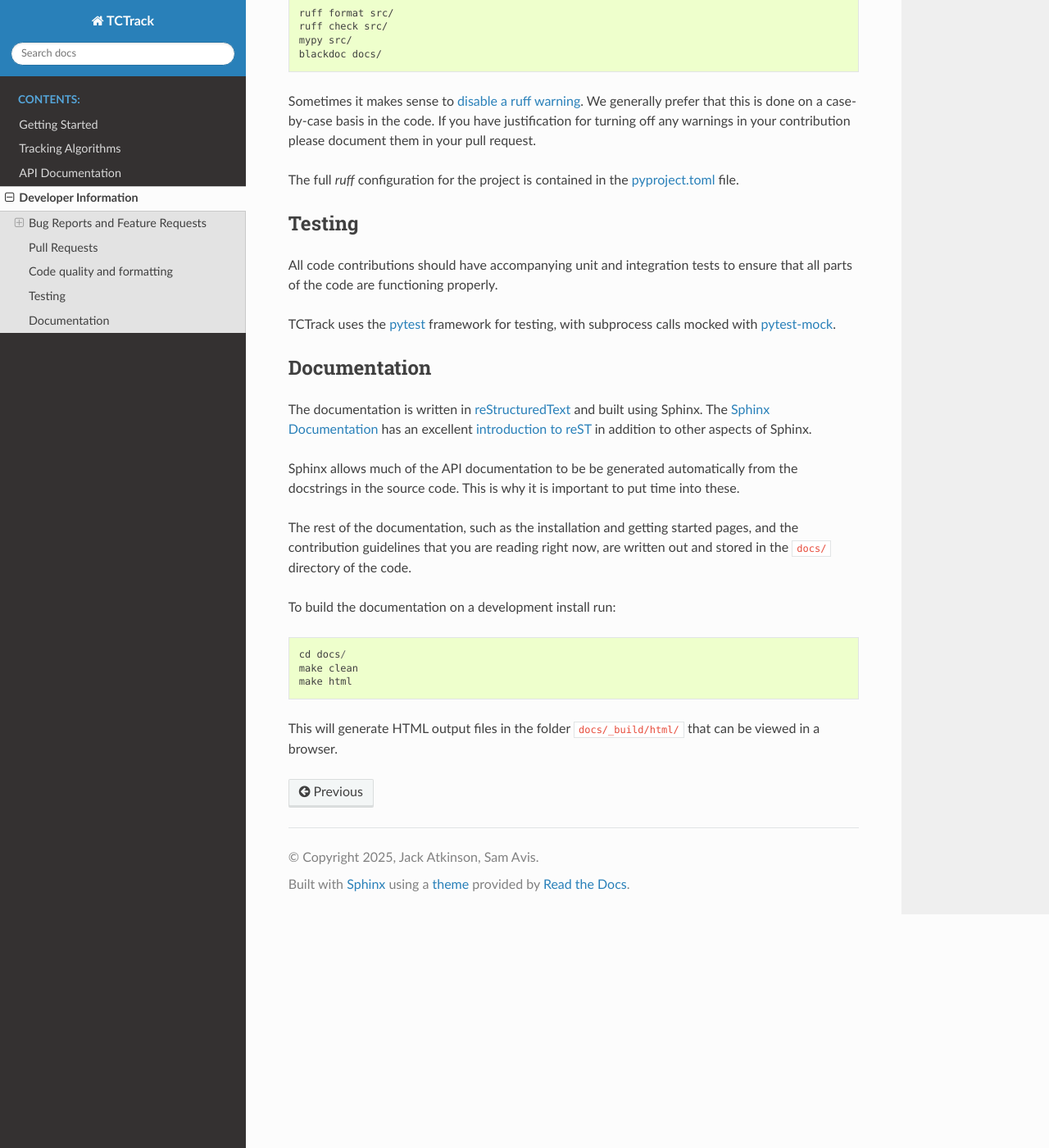
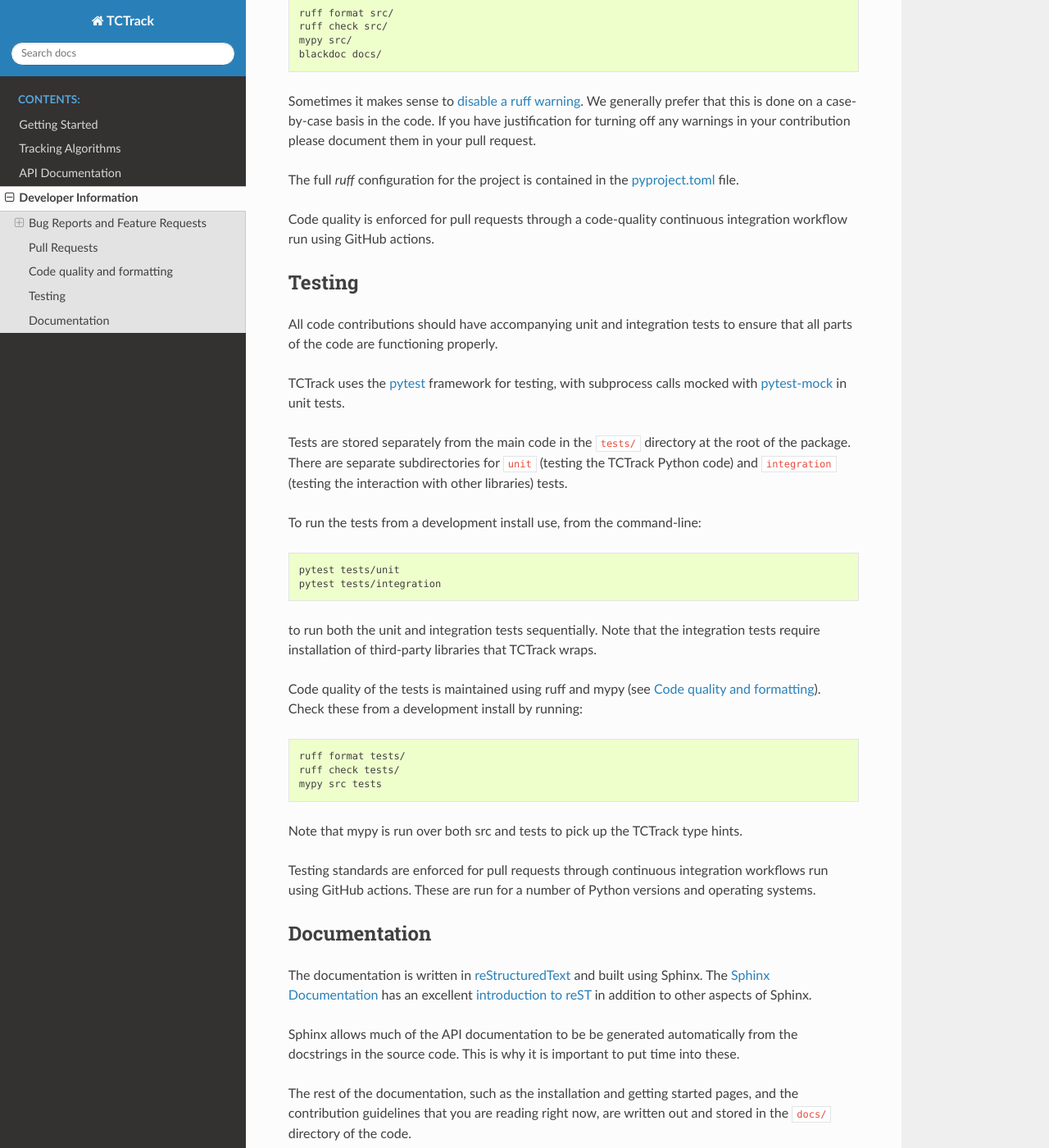
Before and after one commit to Cambridge-ICCS/TCTrack, a Sphinx documentation site: the page built from docs/developer/index.rst, in a window 1280 px wide and 1400 px high, scrolled down 3301 px. Shown: the whole window at 82% size. Built offline with Sphinx 7.4.7 and the Read the Docs theme 3.1.0, drawn with Linux system fonts in a browser that asks for light colours.

Commit message:
Add documentation on test structure and running.

```diff
--- a/docs/developer/index.rst
+++ b/docs/developer/index.rst
@@ -197,6 +197,9 @@ The full *ruff* configuration for the project is contained in the
 `pyproject.toml <https://github.com/Cambridge-ICCS/TCTrack/blob/main/pyproject.toml>`_
 file.
 
+Code quality is enforced for pull requests through a code-quality continuous integration
+workflow run using GitHub actions.
+
 
 .. _testing:
 
@@ -207,7 +210,38 @@ All code contributions should have accompanying unit and integration tests to en
 that all parts of the code are functioning properly.
 
 TCTrack uses the `pytest <https://docs.pytest.org>`_ framework for testing,
-with subprocess calls mocked with `pytest-mock <https://pytest-mock.readthedocs.io>`_.
+with subprocess calls mocked with `pytest-mock <https://pytest-mock.readthedocs.io>`_ in
+unit tests.
+
+Tests are stored separately from the main code in the ``tests/`` directory at the root
+of the package. There are separate subdirectories for ``unit`` (testing the TCTrack
+Python code) and ``integration`` (testing the interaction with other libraries) tests.
+
+To run the tests from a development install use, from the command-line:
+
+.. code-block:: shell
+
+    pytest tests/unit
+    pytest tests/integration
+
+to run both the unit and integration tests sequentially.
+Note that the integration tests require installation of third-party libraries that
+TCTrack wraps.
+
+Code quality of the tests is maintained using ruff and mypy (see :ref:`linting`).
+Check these from a development install by running:
+
+.. code-block:: shell
+
+    ruff format tests/
+    ruff check tests/
+    mypy src tests
+
+Note that mypy is run over both src and tests to pick up the TCTrack type hints.
+
+Testing standards are enforced for pull requests through continuous integration
+workflows run using GitHub actions.
+These are run for a number of Python versions and operating systems.
 
 
 .. _documentation:
```
Also changed, not shown: README.md (+2 -1 lines).
